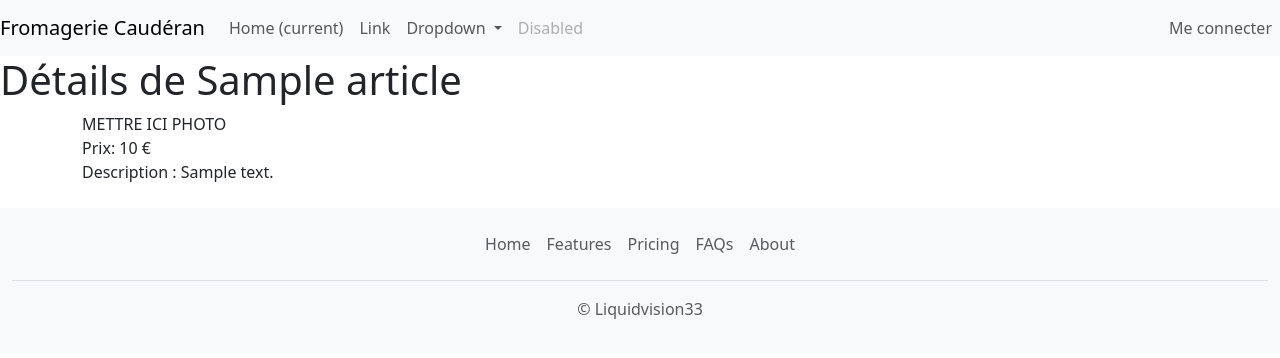
After one commit to Liquidvision33/fromageCaud, a Symfony app: template templates/articles/details.html.twig in a window 1280 px wide. The commit adds this page. Shown: the top 358 px of the page. Run offline with Twig, Linux system fonts and the light colour scheme; the template is opened without the code that fills it: most values are stand-ins (such as "Sample title", 1, 10 or a date in 2020); some libraries are stand-ins or nearby versions.

Commit message:
create articleController, article view, details view

```diff
--- a/src/DataFixtures/ArticleFixtures.php
+++ b/src/DataFixtures/ArticleFixtures.php
@@ -106,7 +106,7 @@ class ArticleFixtures extends Fixture implements OrderedFixtureInterface
         foreach (self::ARTICLES as $value) {
             $article = new Article();
             $article->setName($value['articleName']);
-            $article->setDescription($faker->text(10));
+            $article->setDescription($faker->text(100));
             $article->setArticlePicture($value['articlePicture']);
             $article->setSlug($this->slugger->slug($article->getName())->lower());
             $article->setStock($faker->numberBetween(1, 20));
--- /dev/null
+++ b/templates/articles/details.html.twig
@@ -0,0 +1,12 @@
+{% extends "base.html.twig" %}
+
+{% block title %}Détails de {{ article.name }}{% endblock %}
+
+{% block body %}
+    <h1>Détails de {{ article.name }} </h1>
+    <div class="container">
+        <div>METTRE ICI PHOTO</div>
+        <div>Prix: {{ article.price }} €</div>
+        <div>Description : {{ article.description }}</div>
+    </div>
+{% endblock %}
```
Also changed, not shown: src/Controller/ArticlesController.php (added, +24 -0 lines), templates/articles/index.html.twig (added, +7 -0 lines).
